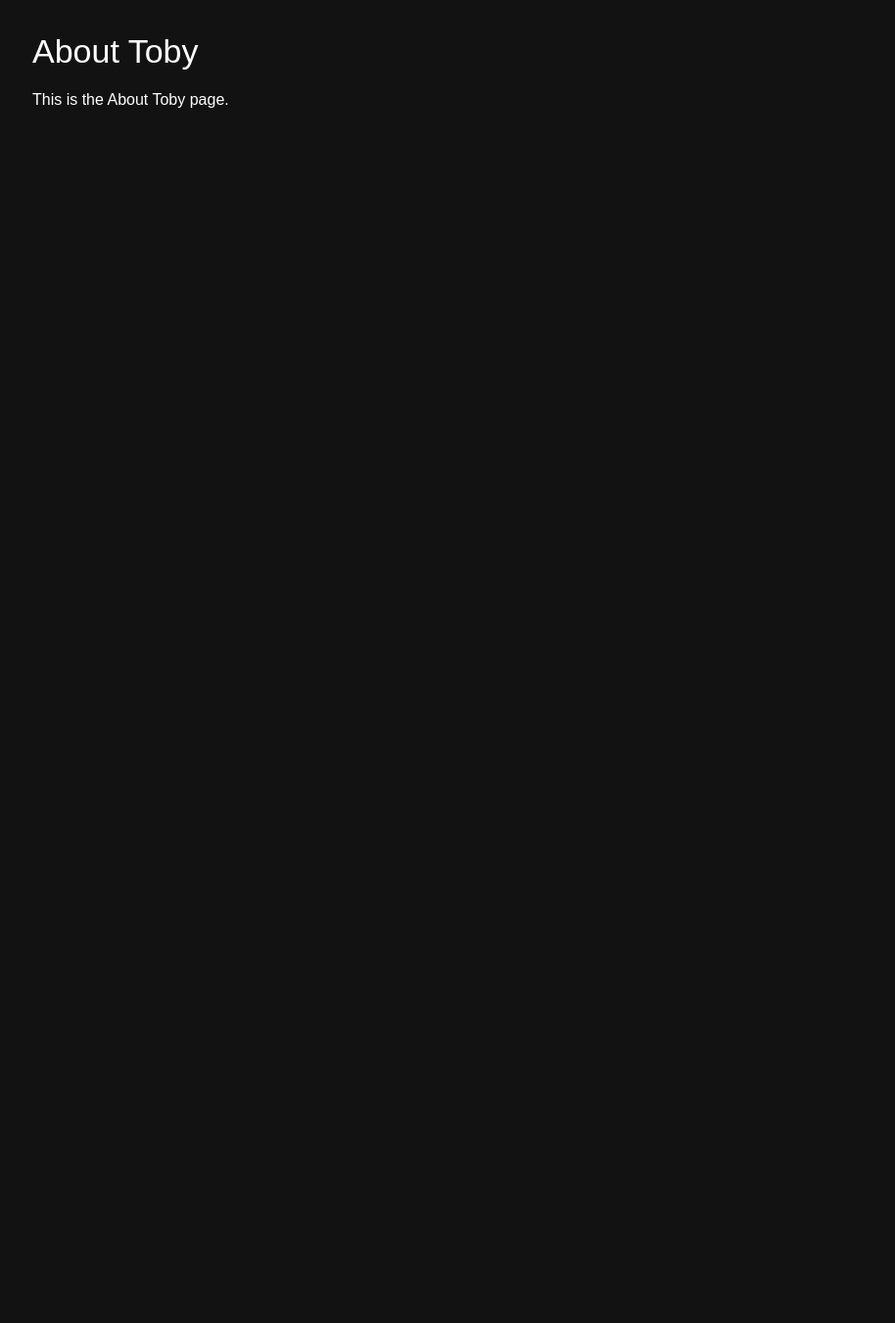
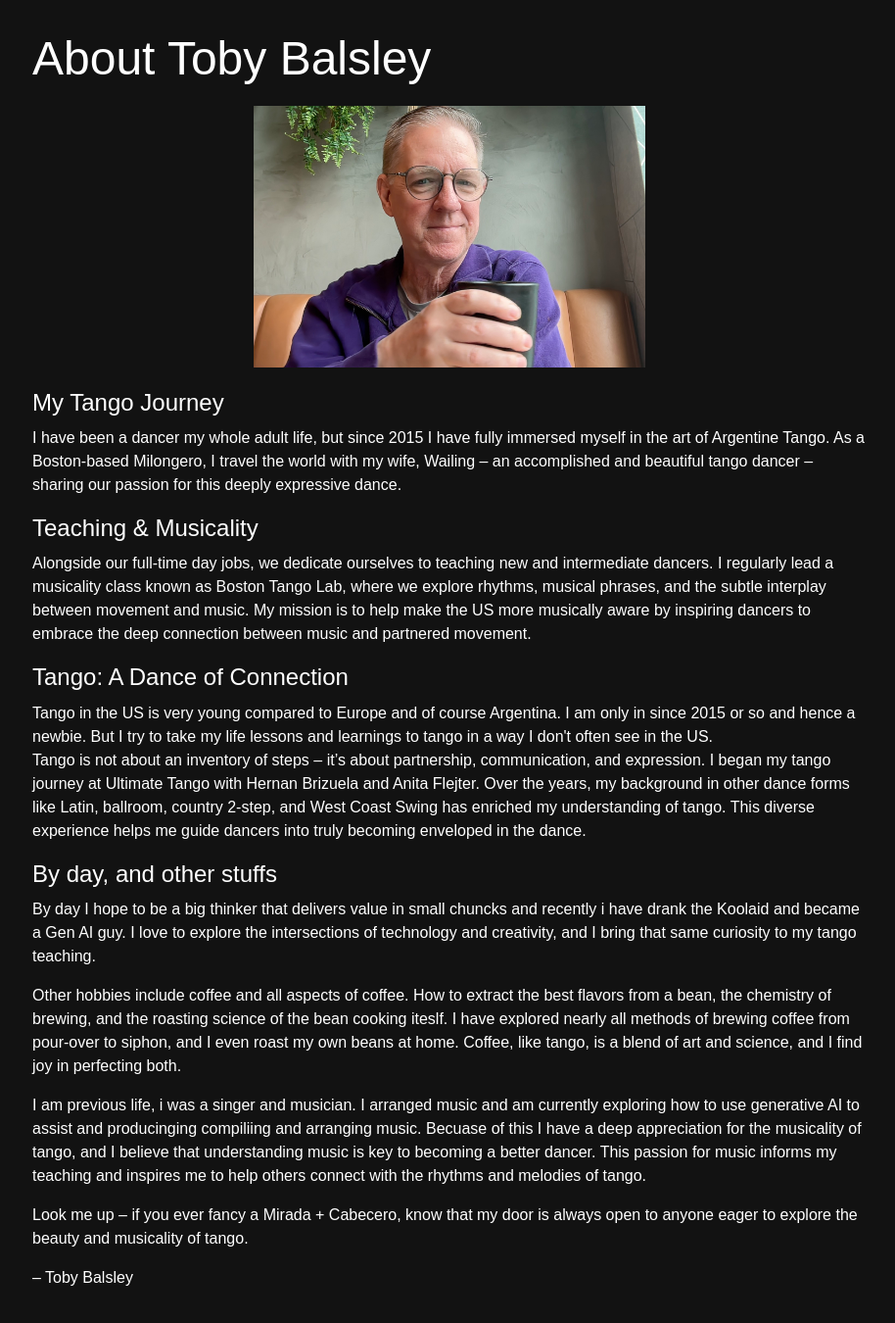
Before and after one commit to ybotman/tobytango, a Next.js app: page /about in a window 1280 px wide. Shown: the top 1350 px of the page at 98% size, without its empty margins (181-1095 px from the left). Before the commit the page ends 800 px from the top, so only its background shows below. Built offline with nearby package versions, Linux system fonts and the light colour scheme.

Commit message:
about changes

```diff
--- a/src/app/about/page.js
+++ b/src/app/about/page.js
@@ -1,13 +1,72 @@
 import React from 'react';
-import { Container, Typography } from '@mui/material';
+import PropTypes from 'prop-types';
+import { Container, Typography, Box } from '@mui/material';
 
 export default function AboutPage() {
   return (
     <Container maxWidth="md" sx={{ py: 4 }}>
-      <Typography variant="h4">About Toby</Typography>
-      <Typography variant="body1" sx={{ mt: 2 }}>
-        This is the About Toby page.
+      <Typography variant="h3" component="h1" gutterBottom>
+        About Toby Balsley
+      </Typography>
+
+      <Box
+        component="img"
+        src="/tobyCoffee.jpg"
+        alt="Toby Balsley enjoying coffee"
+        title="Toby Balsley"
+        sx={{
+          width: '100%',
+          maxWidth: 400,
+          display: 'block',
+          margin: '20px auto'
+        }}
+      />
+
+      <Typography variant="h5" component="h2" gutterBottom>
+        My Tango Journey
+      </Typography>
+      <Typography variant="body1" paragraph>
+        I have been a dancer my whole adult life, but since 2015 I have fully immersed myself in the art of Argentine Tango. As a Boston-based Milongero, I travel the world with my wife, Wailing – an accomplished and beautiful tango dancer – sharing our passion for this deeply expressive dance.
+      </Typography>
+
+      <Typography variant="h5" component="h2" gutterBottom>
+        Teaching &amp; Musicality
+      </Typography>
+      <Typography variant="body1" paragraph>
+        Alongside our full-time day jobs, we dedicate ourselves to teaching new and intermediate dancers. I regularly lead a musicality class known as Boston Tango Lab, where we explore rhythms, musical phrases, and the subtle interplay between movement and music. My mission is to help make the US more musically aware by inspiring dancers to embrace the deep connection between music and partnered movement.
+      </Typography>
+
+      <Typography variant="h5" component="h2" gutterBottom>
+        Tango: A Dance of Connection
+      </Typography>
+      <Typography variant="body1" paragraph>
+        Tango in the US is very young compared to Europe and of course Argentina. I am only in since 2015 or so and hence a newbie. But I try to take my life lessons and learnings to tango in a way I don't often see in the US. <br />
+        Tango is not about an inventory of steps – it’s about partnership, communication, and expression. I began my tango journey at Ultimate Tango with Hernan Brizuela and Anita Flejter. Over the years, my background in other dance forms like Latin, ballroom, country 2-step, and West Coast Swing has enriched my understanding of tango. This diverse experience helps me guide dancers into truly becoming enveloped in the dance.
+      </Typography>
+
+      <Typography variant="h5" component="h2" gutterBottom>
+        By day, and other stuffs
+      </Typography>
+      <Typography variant="body1" paragraph>
+        By day I hope to be  a big thinker that delivers value in small chuncks and recently i have drank the Koolaid and became a Gen AI guy.  I love to explore the intersections of technology and creativity, and I bring that same curiosity to my tango teaching.
+      </Typography>
+
+      <Typography variant="body1" paragraph>
+       Other hobbies include coffee and all aspects of coffee. How to extract the best flavors from a bean, the chemistry of brewing, and the roasting science of the bean cooking iteslf.  I have explored nearly all methods of brewing coffee from pour-over to siphon, and I even roast my own beans at home. Coffee, like tango, is a blend of art and science, and I find joy in perfecting both.
+      </Typography>
+            <Typography variant="body1" paragraph>
+I am previous life, i was a singer and musician.  I arranged music and am currently exploring how to use generative AI to assist and producinging compiliing and arranging music.  Becuase of this I have a deep appreciation for the musicality of tango, and I believe that understanding music is key to becoming a better dancer. This passion for music informs my teaching and inspires me to help others connect with the rhythms and melodies of tango.
+      </Typography>
+
+      <Typography variant="body1" paragraph>
+        Look me up – if you ever fancy a Mirada + Cabecero, know that my door is always open to anyone eager to explore the beauty and musicality of tango.
+      </Typography>
+
+      <Typography variant="body1" paragraph>
+        – Toby Balsley
       </Typography>
     </Container>
   );
 }
+
+AboutPage.propTypes = {};
```
Also changed, not shown: public/tobyCoffee.jpg (added).
